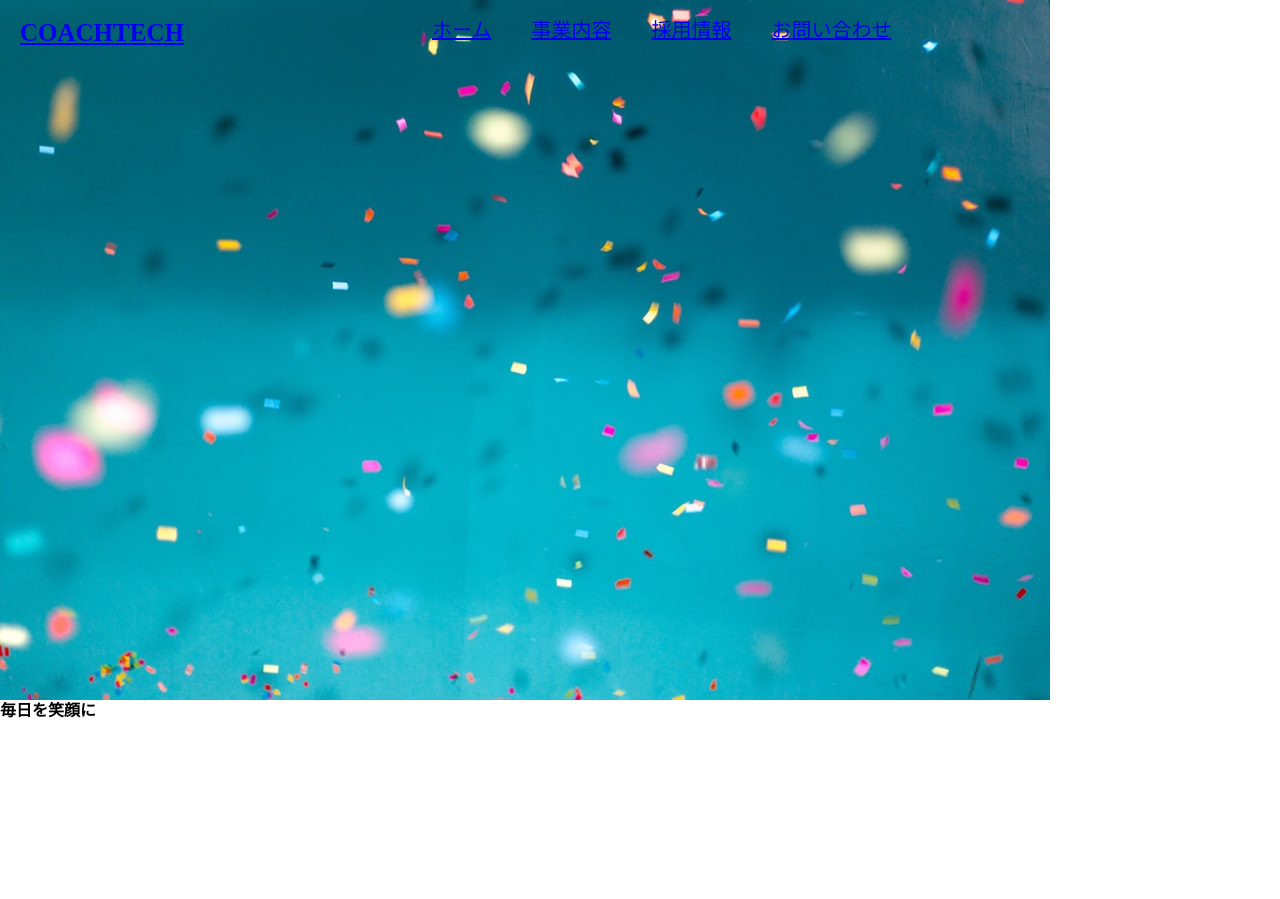
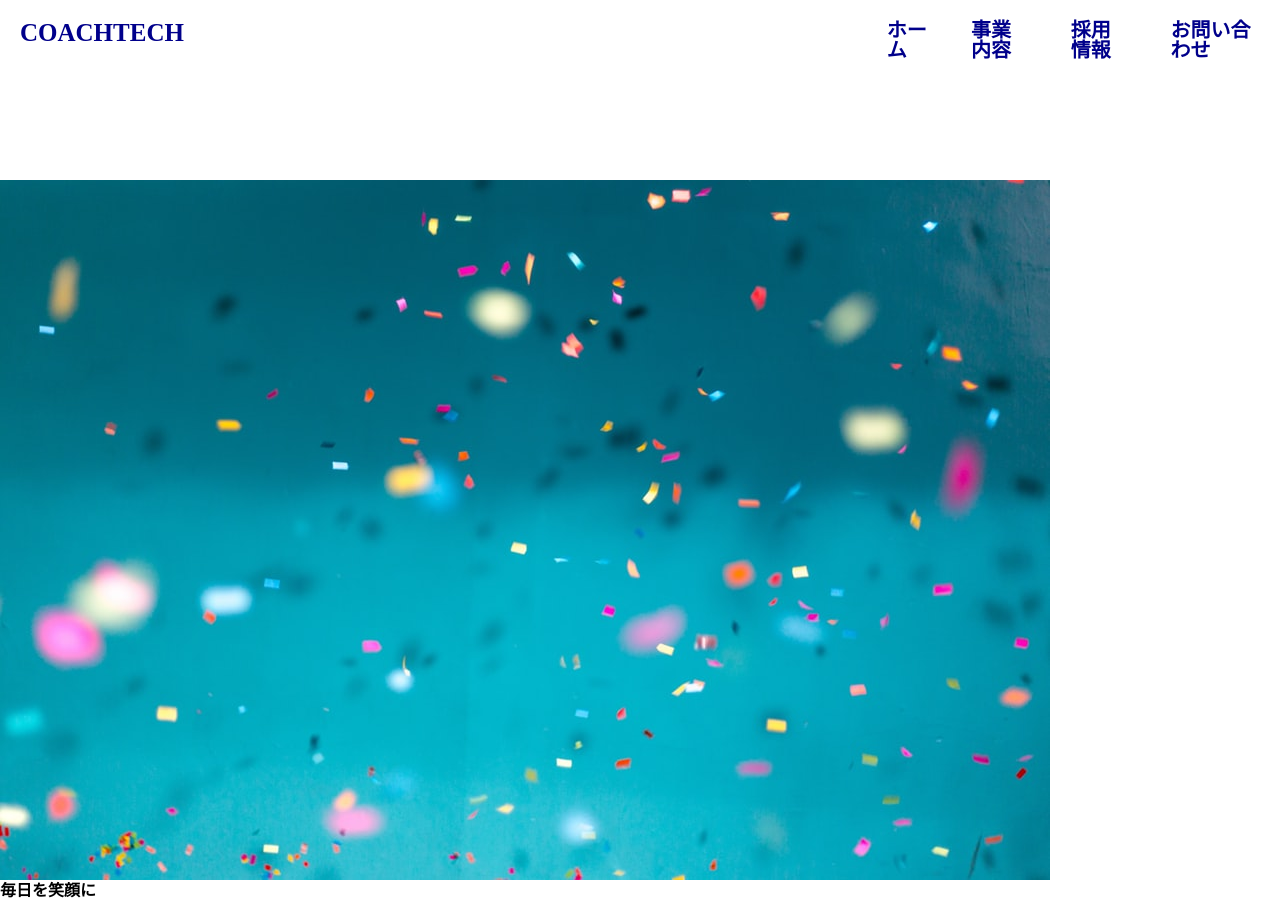
Before and after one commit to walkingjunkie/20220919takada, a plain HTML site: page index.html in a window 1280 px wide. Before the commit the page ends 800 px from the top, so only its background shows below. Drawn offline with Linux system fonts and the light colour scheme.

Commit message:
header-update

```diff
--- a/css/style.css
+++ b/css/style.css
@@ -3,40 +3,45 @@
   padding:0;
 }
 .header{
-  position:fixed;
   display:flex;
-  padding: 20px;
-  align-items: center;
-  width:100%;
+  padding: 20px 20px;
   box-sizing: border-box;
 }
 .inner{
-  color: darkblue;
   font:bold;
   display: flex;
   width:100%;
 }
+a{
+  color:darkblue;
+  text-decoration-line: none;
+
+}
 
 .header__left{
   text-align:left;
-  width: 30%;
-  float:left;
   font-size: 25px;
+  width: 100%;
 }
 .header-nav{
-justify-content: flex-end;
+justify-content:end;
+width:50%;
 }
 .header__right{
   display: flex;
   list-style: none;
+  margin-right:auto;
 }
 .header-nav-item{
   font-size: 20px;
   margin-left: 40px;
 }
+.main{
+  width: 100%;
+  height:100%;
+  padding-top: 100px;
+}
 .lerative__img1{
 display:block;
 margin: 0px 0px 0px auto;
-width: 100%;
-height: 100%;
 }
--- a/index.html
+++ b/index.html
@@ -17,12 +17,12 @@
     </a>
   </h1>
   <nav class="header-nav">
-    <ul class="header__right">
+    <h1 ul class="header__right">
       <li class="header-nav-item"><a href="#">ホーム</a></li>
       <li class="header-nav-item"><a href="#">事業内容</a></li>
       <li class="header-nav-item"><a href="#">採用情報</a></li>
       <li class="header-nav-item"><a href="#">お問い合わせ</a></li>
-    </ul>
+    </h1>
   </nav>
 </div>
 </header>
```
